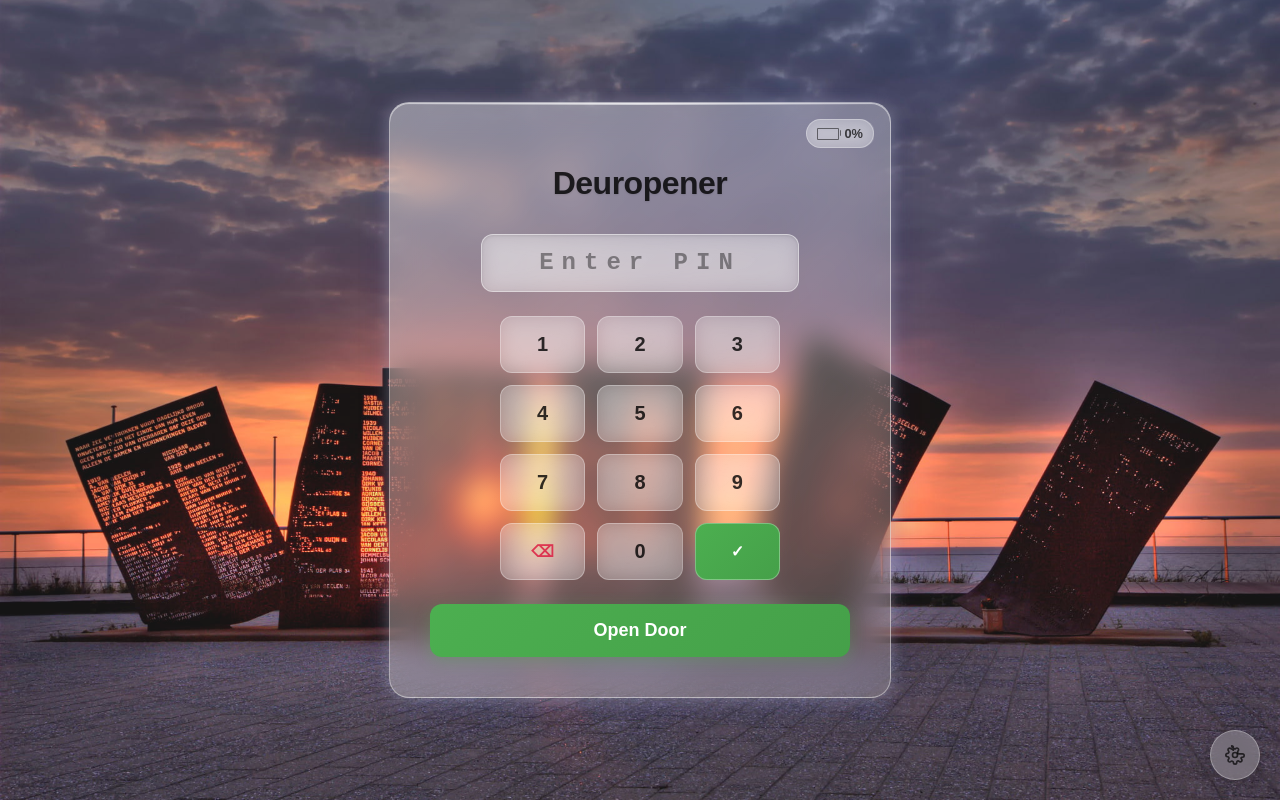
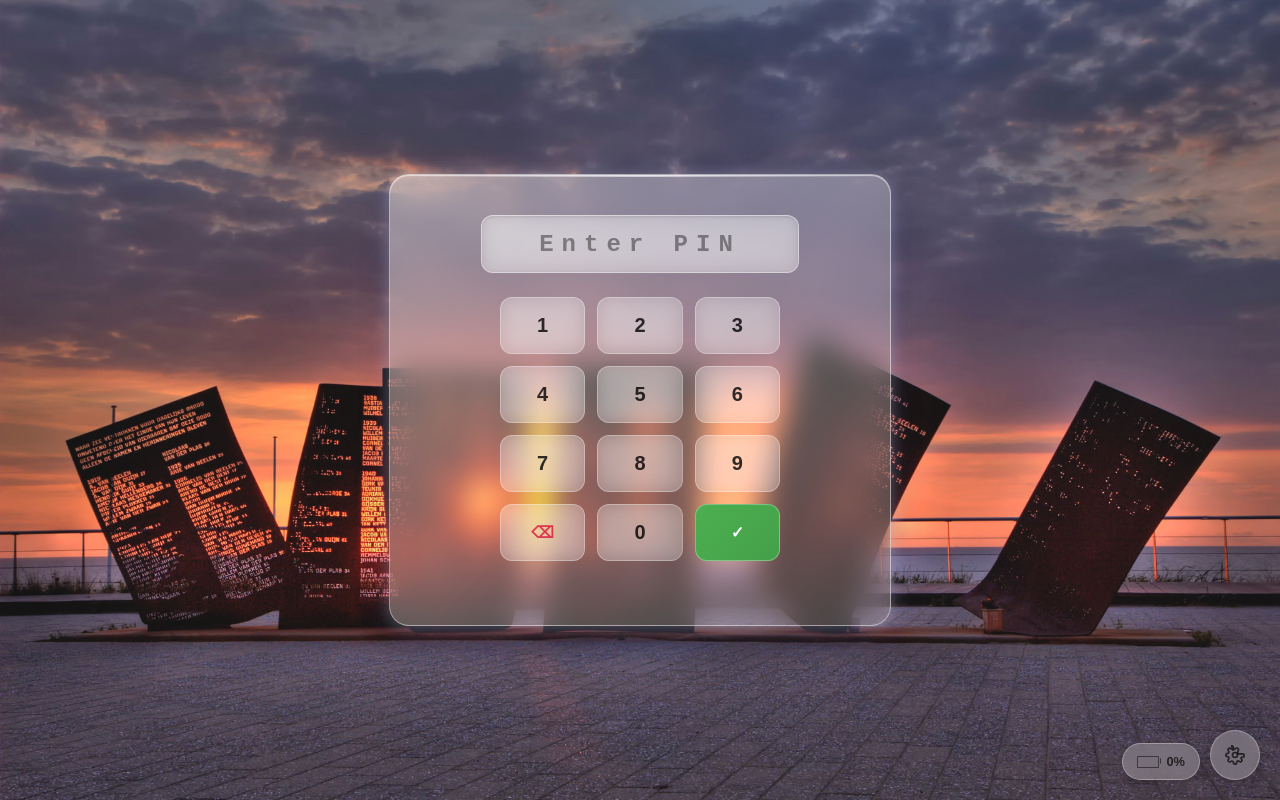
Before and after one commit to tbgoose/DoorOpener, a Flask app: page / in a window 1280 px wide. Run offline with Flask 3, Linux system fonts and the light colour scheme; data that the repository does not hold is empty; parts of the project's set-up code (start-up, migrations or seed data) failed here and were passed over.

Commit message:
refactor: simplify door opener UI by removing redundant button and improving error feedback

```diff
--- a/templates/index.html
+++ b/templates/index.html
@@ -250,7 +250,6 @@
 </head>
 <body>
     <div class="container">
-        <h1>Deuropener</h1>
             <!-- PIN Display -->
             <div id="pinDisplay" style="width: 280px; margin: 0 auto 1.5rem auto; padding: 14px 18px; font-size: 24px; border-radius: 12px; border: 1px solid rgba(255,255,255,0.4); background: rgba(255,255,255,0.3); backdrop-filter: blur(10px); color: rgba(0,0,0,0.8); font-weight: 600; box-shadow: inset 0 1px 3px rgba(0,0,0,0.1); text-align: center; min-height: 28px; letter-spacing: 8px; font-family: 'Courier New', monospace; display: flex; align-items: center; justify-content: center;">
                 Enter PIN
@@ -269,22 +268,20 @@
                 <button class="keypad-btn" onclick="addDigit('9')" style="padding: 16px; background: rgba(255,255,255,0.2); border: 1px solid rgba(255,255,255,0.3); border-radius: 12px; font-size: 20px; font-weight: 600; color: rgba(0,0,0,0.8); cursor: pointer; transition: all 0.2s ease; backdrop-filter: blur(10px);">9</button>
                 <button class="keypad-btn" onclick="clearPin()" style="padding: 16px; background: rgba(255,255,255,0.2); border: 1px solid rgba(255,255,255,0.3); border-radius: 12px; font-size: 16px; font-weight: 600; color: rgba(220,20,60,0.8); cursor: pointer; transition: all 0.2s ease; backdrop-filter: blur(10px);">⌫</button>
                 <button class="keypad-btn" onclick="addDigit('0')" style="padding: 16px; background: rgba(255,255,255,0.2); border: 1px solid rgba(255,255,255,0.3); border-radius: 12px; font-size: 20px; font-weight: 600; color: rgba(0,0,0,0.8); cursor: pointer; transition: all 0.2s ease; backdrop-filter: blur(10px);">0</button>
-                <button class="keypad-btn" onclick="openDoor()" style="padding: 16px; background: linear-gradient(135deg, #4CAF50, #45a049); border: 1px solid rgba(255,255,255,0.3); border-radius: 12px; font-size: 16px; font-weight: 600; color: white; cursor: pointer; transition: all 0.2s ease; backdrop-filter: blur(10px);">✓</button>
+                <button id="submitBtn" class="keypad-btn" onclick="openDoor()" style="padding: 16px; background: linear-gradient(135deg, #4CAF50, #45a049); border: 1px solid rgba(255,255,255,0.3); border-radius: 12px; font-size: 16px; font-weight: 600; color: white; cursor: pointer; transition: all 0.2s ease; backdrop-filter: blur(10px);">✓</button>
             </div>
 
-            <button id="openDoorBtn" onclick="openDoor()"
-                    style="width: 100%; padding: 16px; background: linear-gradient(135deg, #4CAF50, #45a049); color: white; border: none; border-radius: 12px; font-size: 18px; font-weight: 600; cursor: pointer; transition: all 0.3s ease; box-shadow: 0 4px 15px rgba(76, 175, 80, 0.3);">
-                Open Door
-            </button>
-            <div id="battery-container" style="position: absolute; top: 16px; right: 16px; display: flex; align-items: center; gap: 6px; padding: 6px 10px; background: rgba(255,255,255,0.25); border-radius: 16px; backdrop-filter: blur(8px); border: 1px solid rgba(255,255,255,0.3); z-index: 10;">
-            <div id="battery-icon" style="width: 20px; height: 10px; border: 1px solid rgba(0,0,0,0.5); border-radius: 1px; position: relative; background: linear-gradient(90deg, #4CAF50 0%, #8BC34A 100%);">
-                <div style="position: absolute; right: -3px; top: 1px; width: 1.5px; height: 6px; background: rgba(0,0,0,0.5); border-radius: 0 1px 1px 0;"></div>
-            </div>
-            <span id="battery-level" style="font-size: 0.8rem; font-weight: 600; color: rgba(0,0,0,0.7);">--</span>
-        </div>
 
     </div>
     <div id="toast-container"></div>
+
+    <!-- Battery icon positioned next to admin icon -->
+    <div id="battery-container" style="position: fixed; bottom: 20px; right: 80px; display: flex; align-items: center; gap: 8px; padding: 10px 14px; background: rgba(255,255,255,0.25); border-radius: 50px; backdrop-filter: blur(8px); border: 1px solid rgba(255,255,255,0.3); z-index: 1000; box-shadow: 0 4px 12px rgba(0,0,0,0.15);">
+        <div id="battery-icon" style="width: 20px; height: 10px; border: 1px solid rgba(0,0,0,0.5); border-radius: 1px; position: relative; background: linear-gradient(90deg, #4CAF50 0%, #8BC34A 100%);">
+            <div style="position: absolute; right: -3px; top: 1px; width: 1.5px; height: 6px; background: rgba(0,0,0,0.5); border-radius: 0 1px 1px 0;"></div>
+        </div>
+        <span id="battery-level" style="font-size: 0.8rem; font-weight: 600; color: rgba(0,0,0,0.7);">--</span>
+    </div>
 
     <a href="/admin" style="position: fixed; bottom: 20px; right: 20px; display: flex; align-items: center; justify-content: center; width: 48px; height: 48px; background: rgba(255,255,255,0.25); border-radius: 50%; backdrop-filter: blur(8px); border: 1px solid rgba(255,255,255,0.3); color: rgba(0,0,0,0.7); text-decoration: none; transition: all 0.2s ease; z-index: 1000; box-shadow: 0 4px 12px rgba(0,0,0,0.15);" title="Admin Dashboard" onmouseover="this.style.background='rgba(255,255,255,0.35)'; this.style.transform='scale(1.05)'" onmouseout="this.style.background='rgba(255,255,255,0.25)'; this.style.transform='scale(1)'">
         <svg width="20" height="20" viewBox="0 0 24 24" fill="none" stroke="currentColor" stroke-width="2" stroke-linecap="round" stroke-linejoin="round">
@@ -340,7 +337,6 @@
 
         function openDoor() {
             const pin = currentPin;
-            const openDoorBtn = document.getElementById('openDoorBtn');
 
             if (!pin) {
                 showStatus('Please enter a PIN', 'error');
@@ -359,9 +355,6 @@
             .then(({ status, data }) => {
                 if (status === 200 && data.status === 'success') {
                     showStatus('Success: ' + data.message, 'success');
-                    openDoorBtn.classList.remove('error-btn');
-                    openDoorBtn.classList.add('success-btn');
-                    openDoorBtn.textContent = '✓';
 
                     // Play success sound and fancy vibration
                     playSuccessSound();
@@ -372,31 +365,30 @@
                 } else {
                     // Error (invalid PIN, blocked, etc)
                     showStatus('Error: ' + data.message, 'error');
-                    openDoorBtn.classList.remove('success-btn');
-                    openDoorBtn.classList.add('error-btn');
-                    openDoorBtn.textContent = '✗';
 
-                    // Play failure sound and vibration
+                    // Change button to red cross on failure
+                    const submitBtn = document.getElementById('submitBtn');
+                    submitBtn.style.background = 'linear-gradient(135deg, #dc3545, #c82333)';
+                    submitBtn.textContent = '✗';
+
+                    // Play failure sound and enhanced vibration
                     playFailureSound();
-                    if (window.navigator.vibrate) window.navigator.vibrate([120]); // Single bzzzt
-
-                    // Visually shake
-                    openDoorBtn.classList.remove('shake');
-                    void openDoorBtn.offsetWidth; // force reflow
-                    openDoorBtn.classList.add('shake');
+                    if (window.navigator.vibrate) {
+                        // Enhanced failure vibration pattern: strong buzz with pauses
+                        window.navigator.vibrate([200, 100, 200, 100, 300]);
+                    }
                 }
             })
             .catch(error => {
                 showStatus('Error: Could not connect to server', 'error');
             })
             .finally(() => {
-                // Re-enable button after a short delay
+                // Reset button and clear PIN after attempt
                 setTimeout(() => {
-                    openDoorBtn.disabled = false;
-                    openDoorBtn.textContent = 'Open Door';
-                    openDoorBtn.classList.remove('error-btn', 'success-btn', 'shake');
+                    const submitBtn = document.getElementById('submitBtn');
+                    submitBtn.style.background = 'linear-gradient(135deg, #4CAF50, #45a049)';
+                    submitBtn.textContent = '✓';
 
-                    // Clear PIN after attempt
                     currentPin = '';
                     updatePinDisplay();
                 }, 1200);
```
